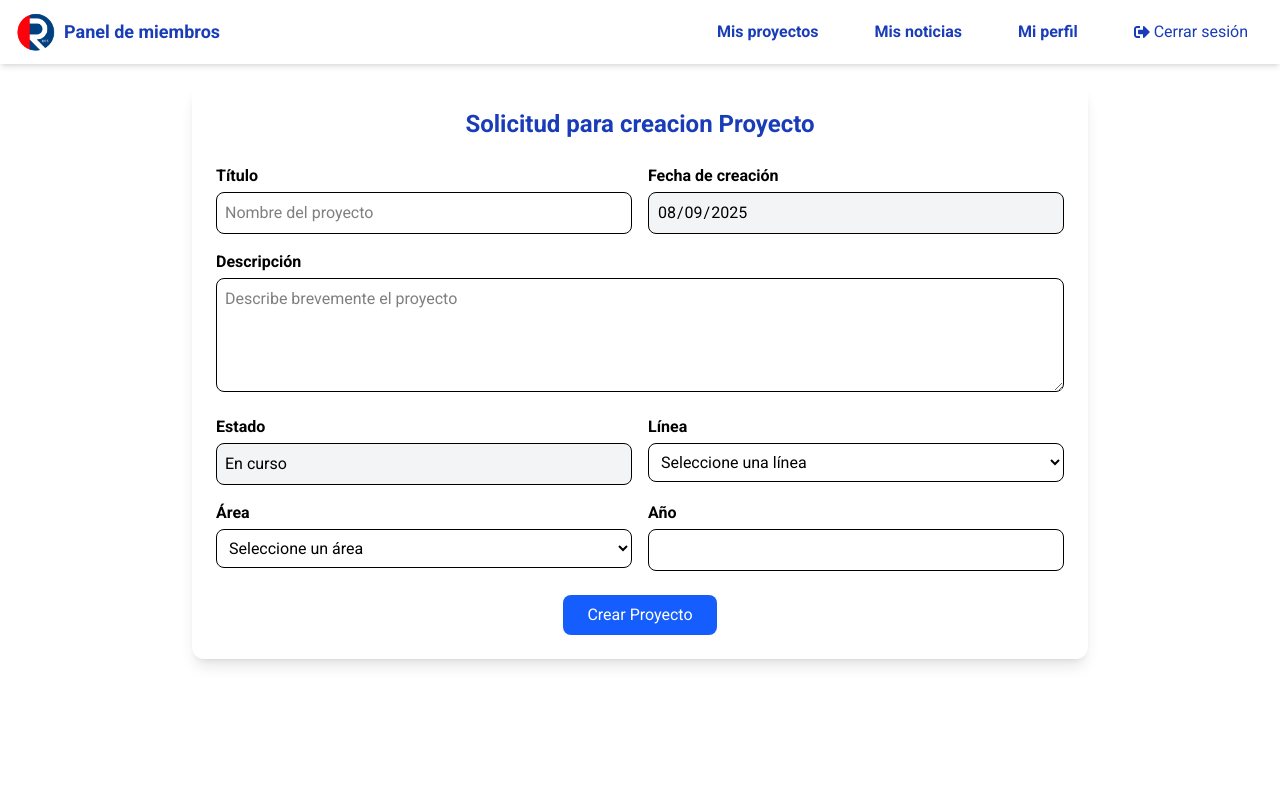
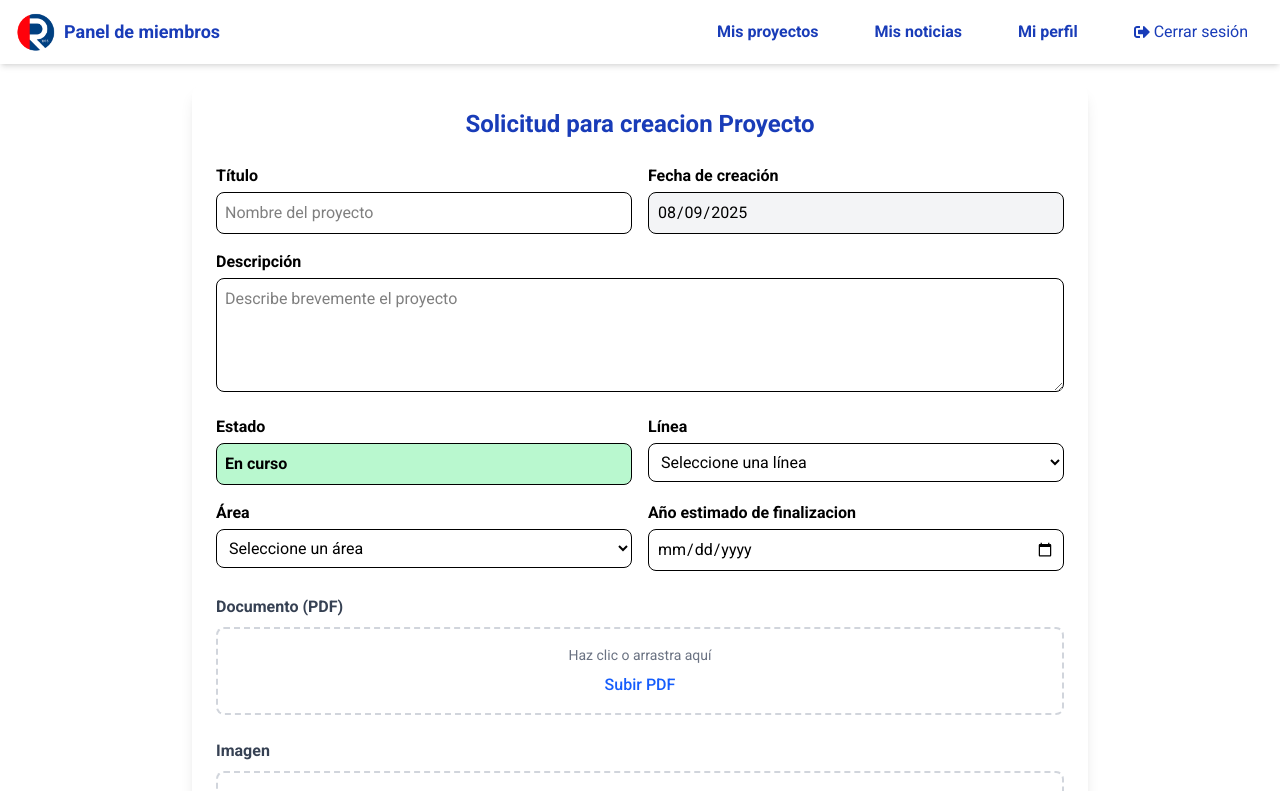
Before and after one commit to LeviTorresx/Semillero-Uniremington, a Next.js app: page /member/create-project in a window 1280 px wide. Shown: the top 791 px of the page. Built offline with nearby package versions, Linux system fonts and the light colour scheme.

Commit message:
changes in project and pages

```diff
--- a/src/app/(pages)/(private)/member/create-project/page.tsx
+++ b/src/app/(pages)/(private)/member/create-project/page.tsx
@@ -4,6 +4,7 @@ import ProjectForm from "@/app/components/projects/ProjectForm";
 import { addProject } from "@/app/store/features/ProjectSlice";
 import { AppDispatch, RootState } from "@/app/store/store";
 import { Project } from "@/app/types/Project";
+import { createSlug } from "@/app/utils/slugname";
 import { ChangeEvent, FormEvent, useState } from "react";
 import { useDispatch, useSelector } from "react-redux";
 
@@ -12,18 +13,24 @@ export default function CreateProjectPage() {
   const userAuth = useSelector((state: RootState) => state.auth.user);
   const dispatch = useDispatch<AppDispatch>();
 
+  // Fecha actual en formato YYYY-MM-DD
+  const today = new Date().toISOString().split("T")[0];
+
   const initialState: Project = {
     id: "",
     area: "",
     description: "",
     indentiferArea: "",
+    leader: userAuth,
     researchers: [userAuth],
     slug: "",
     status: "En curso",
     title: "",
-    year: "",
-    image: "",
-    validate: false,
+    creationDate: today,
+    endDate: "",
+    image: undefined,
+    document: undefined,
+    valid: false,
   };
 
   const [newProject, setNewProject] = useState<Project>(initialState);
@@ -37,11 +44,20 @@ export default function CreateProjectPage() {
 
   const handleSubmit = (e: FormEvent<HTMLFormElement>) => {
     e.preventDefault();
-    setNewProject({
+
+    const slugTag = createSlug(newProject.title);
+
+    // proyecto actualizado
+    const projectWithMeta = {
       ...newProject,
       id: crypto.randomUUID(),
-    });
-    dispatch(addProject(newProject));
+      slug: slugTag,
+    };
+
+    // guardas en redux el proyecto con slug e id
+    dispatch(addProject(projectWithMeta));
+
+    // reseteas el formulario
     setNewProject(initialState);
   };
 
--- a/src/app/(pages)/(private)/member/page.tsx
+++ b/src/app/(pages)/(private)/member/page.tsx
@@ -5,10 +5,11 @@ import { useSelector } from "react-redux";
 import ProjectList from "@/app/components/projects/ProjectList";
 import Link from "next/link";
 import { FaHandPeace } from "react-icons/fa";
+import { selectValidatedProjects } from "@/app/store/selectors/projectSelectors";
 
 export default function MemberDashboard() {
   const userAuth = useSelector((state: RootState) => state.auth.user);
-  const projects = useSelector((state: RootState) => state.projects);
+  const projects = useSelector(selectValidatedProjects);
 
   const userProjects = projects.filter((p) =>
     p.researchers.some((r) => r.id == userAuth.id)
--- a/src/app/components/header/Navbar.tsx
+++ b/src/app/components/header/Navbar.tsx
@@ -116,7 +116,7 @@ const Navbar = () => {
               className="text-white bg-blue-700 text-center px-4 py-2 rounded-md hover:bg-red-600 transition font-semibold"
               onClick={toggleMenu}
             >
-              {userAuth ? "Panel" : "Iniciar Sesión"}
+              {userAuth ? "Panel de miembros" : "Iniciar Sesión"}
             </Link>
           </nav>
         </div>
--- a/src/app/components/projects/ProjectCard.tsx
+++ b/src/app/components/projects/ProjectCard.tsx
@@ -14,14 +14,14 @@ export default function ProjectCard({ project }: ProjectCardProps) {
       <h3 className="text-xl font-bold text-blue-800 mb-2">{project.title}</h3>
       <p className="text-gray-600 mb-3">{project.description}</p>
       <p className="text-sm text-gray-500 mb-2">
-        <strong>Año:</strong> {project.year}
+        <strong>Año:</strong> {project.creationDate}
       </p>
       <p className="text-sm text-gray-500 mb-2">
         <strong>Área:</strong> {project.area}
       </p>
       <p className="text-sm text-gray-500">
-        <strong>Investigadores:</strong>{" "}
-        {project.researchers.map((r) => r.name).join(", ") || "N/A"}
+        <strong>Lider: </strong>
+        {project.leader?.name}
       </p>
       <span
         className={`inline-block mt-3 px-3 py-1 rounded-full text-sm font-semibold ${
--- a/src/app/components/projects/ProjectForm.tsx
+++ b/src/app/components/projects/ProjectForm.tsx
@@ -3,6 +3,7 @@
 import { ChangeEvent, FormEvent } from "react";
 import { Project } from "@/app/types/Project";
 import { ResearchArea } from "@/app/types/ResearchLine";
+import Image from "next/image";
 
 interface ProjectFormProps {
   formData: Project;
@@ -22,9 +23,6 @@ export default function ProjectForm({
   const selectedArea = researchLines.find(
     (area) => area.name === formData.area
   );
-
-  // Fecha actual en formato YYYY-MM-DD
-  const today = new Date().toISOString().split("T")[0];
 
   return (
     <form
@@ -55,7 +53,7 @@ export default function ProjectForm({
           <label className="block font-semibold mb-1">Fecha de creación</label>
           <input
             type="date"
-            value={today}
+            value={formData.creationDate}
             className="w-full border rounded-lg p-2 bg-gray-100"
             readOnly
           />
@@ -77,13 +75,17 @@ export default function ProjectForm({
 
         {/* Estado (fijo en En curso) */}
         <div className="col-span-1">
-          <label className="block font-semibold mb-1">Estado</label>
+          <label className={`block font-semibold mb-1 `}>Estado</label>
           <input
             type="text"
             value="En curso"
             name="status"
             readOnly
-            className="w-full border rounded-lg p-2 bg-gray-100"
+            className={`w-full border rounded-lg p-2 ${
+              formData.status === "En curso"
+                ? "bg-green-200 font-bold"
+                : "text-red-500"
+            }`}
           />
         </div>
 
@@ -128,18 +130,68 @@ export default function ProjectForm({
 
         {/* Año */}
         <div className="col-span-1">
-          <label className="block font-semibold mb-1">Año</label>
+          <label className="block font-semibold mb-1">
+            Año estimado de finalizacion
+          </label>
           <input
-            type="number"
-            name="year"
-            value={formData.year}
+            type="date"
+            name="endDate"
+            value={formData.endDate}
             onChange={onChange}
             className="w-full border rounded-lg p-2"
-            min="2000"
-            max="2100"
             required
           />
         </div>
+      </div>
+
+      {/* Documento PDF */}
+      <div className="col-span-1">
+        <label className="block font-semibold mb-2 text-gray-700">
+          Documento (PDF)
+        </label>
+        <label className="flex flex-col items-center justify-center border-2 border-dashed border-gray-300 rounded-lg p-4 cursor-pointer hover:border-blue-500 transition-colors">
+          <span className="text-gray-500 text-sm mb-2">
+            Haz clic o arrastra aquí
+          </span>
+          <span className="text-blue-600 font-medium">Subir PDF</span>
+          <input
+            type="file"
+            name="document"
+            accept="application/pdf"
+            onChange={onChange}
+            className="hidden"
+          />
+        </label>
+        {formData.document && (
+          <p className="mt-2 text-sm text-green-600">📄 {formData.document}</p>
+        )}
+      </div>
+
+      {/* Imagen */}
+      <div className="col-span-1">
+        <label className="block font-semibold mb-2 text-gray-700">Imagen</label>
+        <label className="flex flex-col items-center justify-center border-2 border-dashed border-gray-300 rounded-lg p-4 cursor-pointer hover:border-blue-500 transition-colors">
+          <span className="text-gray-500 text-sm mb-2">
+            Haz clic o arrastra aquí
+          </span>
+          <span className="text-blue-600 font-medium">Subir Imagen</span>
+          <input
+            type="file"
+            name="image"
+            accept="image/*"
+            onChange={onChange}
+            className="hidden"
+          />
+        </label>
+        {formData.image && (
+          <div className="mt-2">
+            <Image
+              src={URL.createObjectURL(formData.image)}
+              alt="preview"
+              className="w-24 h-24 object-cover rounded-lg shadow-md"
+            />
+          </div>
+        )}
       </div>
 
       {/* Botón */}
--- a/src/app/mocks/data.ts
+++ b/src/app/mocks/data.ts
@@ -46,140 +46,6 @@ export const researchLinesMocks: ResearchArea[] = [
   },
 ];
 
-// Lista de proyectos
-export const projectsMock: Project[] = [
-  // Ingeniería de Sistemas - Inteligencia Artificial
-  {
-    id: "1",
-    title: "Sistema de IA para análisis de datos empresariales",
-    description:
-      "Desarrollo de modelos de machine learning para predecir tendencias de mercado en PYMEs.",
-    researchers: [],
-    status: "En curso",
-    year: 2025,
-    area: "Inteligencia Artificial",
-    indentiferArea: "ai",
-    slug: "sistema-ia-analisis-datos-empresariales",
-  },
-  // Ingeniería de Sistemas - Desarrollo Web
-  {
-    id: "2",
-    title: "Plataforma web para gestión académica",
-    description:
-      "Aplicación responsive para la administración de cursos, calificaciones y asistencia.",
-    researchers: [],
-    status: "Finalizado",
-    year: 2024,
-    area: "Desarrollo Web",
-    indentiferArea: "web-dev",
-    slug: "plataforma-web-gestion-academica",
-  },
-  // Ingeniería de Sistemas - Seguridad informática
-  {
-    id: "3",
-    title: "Sistema de detección de intrusiones en red",
-    description:
-      "Implementación de un IDS basado en análisis de tráfico con inteligencia artificial.",
-    researchers: [],
-    status: "En curso",
-    year: 2025,
-    area: "Seguridad informática",
-    indentiferArea: "cybersec",
-    slug: "sistema-deteccion-intrusiones-red",
-  },
-  // Ingeniería de Sistemas - Transformación Digital
-  {
-    id: "4",
-    title: "Automatización de procesos administrativos",
-    description:
-      "Integración de RPA para reducir tiempos en trámites internos universitarios.",
-    researchers: [],
-    status: "Finalizado",
-    year: 2023,
-    area: "Transformación Digital",
-    indentiferArea: "digital-transformation",
-    slug: "automatizacion-procesos-administrativos",
-  },
-  // Contaduría Pública - Finanzas y gestión pública
-  {
-    id: "5",
-    title: "Optimización de presupuestos municipales",
-    description:
-      "Uso de modelos financieros para mejorar la distribución de recursos públicos.",
-    researchers: [],
-    status: "En curso",
-    year: 2025,
-    area: "Finanzas y gestión pública",
-    indentiferArea: "public-finance",
-    slug: "optimizacion-presupuestos-municipales",
-  },
-  // Contaduría Pública - Auditoría digital
-  {
-    id: "6",
-    title: "Auditoría digital en entes públicos",
-    description:
-      "Implementación de sistemas de control interno con trazabilidad digital.",
-    researchers: [],
-    status: "Finalizado",
-    year: 2024,
-    area: "Auditoría digital",
-    indentiferArea: "digital-audit",
-    slug: "auditoria-digital-entes-publicos",
-  },
-  // Contaduría Pública - NIIF
-  {
-    id: "7",
-    title: "Implementación de NIIF para PYMEs",
-    description:
-      "Adaptación contable de empresas medianas a las Normas Internacionales de Información Financiera.",
-    researchers: [],
-    status: "En curso",
-    year: 2025,
-    area: "NIIF",
-    indentiferArea: "ifrs",
-    slug: "implementacion-niif-pymes",
-  },
-  // Contaduría Pública - Contabilidad y tecnología
-  {
-    id: "8",
-    title: "Contabilidad automatizada en la nube",
-    description:
-      "Desarrollo de un sistema cloud para registrar y analizar operaciones contables en tiempo real.",
-    researchers: [],
-    status: "Finalizado",
-    year: 2024,
-    area: "Contabilidad y tecnología",
-    indentiferArea: "accounting-tech",
-    slug: "contabilidad-automatizada-nube",
-  },
-  // Ingeniería de Sistemas - Inteligencia Artificial
-  {
-    id: "9",
-    title: "Asistente virtual para orientación académica",
-    description:
-      "Chatbot basado en IA para guiar a estudiantes en procesos académicos y administrativos.",
-    researchers: [],
-    status: "En curso",
-    year: 2025,
-    area: "Inteligencia Artificial",
-    indentiferArea: "ai",
-    slug: "asistente-virtual-orientacion-academica",
-  },
-  // Contaduría Pública - Auditoría digital
-  {
-    id: "10",
-    title: "Blockchain para trazabilidad contable",
-    description:
-      "Aplicación de blockchain para garantizar la integridad y transparencia de registros contables.",
-    researchers: [],
-    status: "Finalizado",
-    year: 2023,
-    area: "Auditoría digital",
-    indentiferArea: "digital-audit",
-    slug: "blockchain-trazabilidad-contable",
-  },
-];
-
 // Lista de usuarios
 export const usersMock: User[] = [
   {
@@ -205,6 +71,170 @@ export const usersMock: User[] = [
     email: "carlos@example.com",
     role: "Administrador",
     password: null,
+  },
+];
+
+// Lista de proyectos
+export const projectsMock: Project[] = [
+  // Ingeniería de Sistemas - Inteligencia Artificial
+  {
+    id: "1",
+    title: "Sistema de IA para análisis de datos empresariales",
+    description:
+      "Desarrollo de modelos de machine learning para predecir tendencias de mercado en PYMEs.",
+    leader: usersMock[1],
+    researchers: [usersMock[0], usersMock[1]],
+    status: "En curso",
+    creationDate: "2025",
+    endDate: "2026",
+    area: "Inteligencia Artificial",
+    indentiferArea: "ai",
+    slug: "sistema-ia-analisis-datos-empresariales",
+    valid: true
+  },
+  // Ingeniería de Sistemas - Desarrollo Web
+  {
+    id: "2",
+    title: "Plataforma web para gestión académica",
+    description:
+      "Aplicación responsive para la administración de cursos, calificaciones y asistencia.",
+    leader: usersMock[1],
+    researchers: [usersMock[0], usersMock[1]],
+    status: "Finalizado",
+    creationDate: "2024",
+    endDate: "2024",
+    area: "Desarrollo Web",
+    indentiferArea: "web-dev",
+    slug: "plataforma-web-gestion-academica",
+    valid: true
+  },
+  // Ingeniería de Sistemas - Seguridad informática
+  {
+    id: "3",
+    title: "Sistema de detección de intrusiones en red",
+    description:
+      "Implementación de un IDS basado en análisis de tráfico con inteligencia artificial.",
+    leader: usersMock[0],
+    researchers: [usersMock[0], usersMock[1]],
+    status: "En curso",
+    creationDate: "2025",
+    endDate: "2026",
+    area: "Seguridad informática",
+    indentiferArea: "cybersec",
+    slug: "sistema-deteccion-intrusiones-red",
+    valid: true
+  },
+  // Ingeniería de Sistemas - Transformación Digital
+  {
+    id: "4",
+    title: "Automatización de procesos administrativos",
+    description:
+      "Integración de RPA para reducir tiempos en trámites internos universitarios.",
+    leader: usersMock[0],
+    researchers: [],
+    status: "Finalizado",
+    creationDate: "2023",
+    endDate: "2023",
+    area: "Transformación Digital",
+    indentiferArea: "digital-transformation",
+    slug: "automatizacion-procesos-administrativos",
+    valid: true
+  },
+  // Contaduría Pública - Finanzas y gestión pública
+  {
+    id: "5",
+    title: "Optimización de presupuestos municipales",
+    description:
+      "Uso de modelos financieros para mejorar la distribución de recursos públicos.",
+    leader: usersMock[2],
+    researchers: [],
+    status: "En curso",
+    creationDate: "2025",
+    endDate: "2027",
+    area: "Finanzas y gestión pública",
+    indentiferArea: "public-finance",
+    slug: "optimizacion-presupuestos-municipales",
+    valid: true
+  },
+  // Contaduría Pública - Auditoría digital
+  {
+    id: "6",
+    title: "Auditoría digital en entes públicos",
+    description:
+      "Implementación de sistemas de control interno con trazabilidad digital.",
+    leader: usersMock[2],
+    researchers: [],
+    status: "Finalizado",
+    creationDate: 2023,
+    endDate: "2024",
+    area: "Auditoría digital",
+    indentiferArea: "digital-audit",
+    slug: "auditoria-digital-entes-publicos",
+    valid: true
+  },
+  // Contaduría Pública - NIIF
+  {
+    id: "7",
+    title: "Implementación de NIIF para PYMEs",
+    description:
+      "Adaptación contable de empresas medianas a las Normas Internacionales de Información Financiera.",
+    leader: usersMock[2],
+    researchers: [],
+    status: "En curso",
+    creationDate: "2025",
+    endDate: "2028",
+    area: "NIIF",
+    indentiferArea: "ifrs",
+    slug: "implementacion-niif-pymes",
+    valid: true
+  },
+  // Contaduría Pública - Contabilidad y tecnología
+  {
+    id: "8",
+    title: "Contabilidad automatizada en la nube",
+    description:
+      "Desarrollo de un sistema cloud para registrar y analizar operaciones contables en tiempo real.",
+    leader: usersMock[2],
+    researchers: [],
+    status: "Finalizado",
+    creationDate: "2025",
+    endDate: "2025",
+    area: "Contabilidad y tecnología",
+    indentiferArea: "accounting-tech",
+    slug: "contabilidad-automatizada-nube",
+    valid: true
+  },
+  // Ingeniería de Sistemas - Inteligencia Artificial
+  {
+    id: "9",
+    title: "Asistente virtual para orientación académica",
+    description:
+      "Chatbot basado en IA para guiar a estudiantes en procesos académicos y administrativos.",
+    leader: usersMock[2],
+    researchers: [],
+    status: "En curso",
+    creationDate: "2025",
+    endDate: "2030",
+    area: "Inteligencia Artificial",
+    indentiferArea: "ai",
+    slug: "asistente-virtual-orientacion-academica",
+    valid: true
+  },
+  // Contaduría Pública - Auditoría digital
+  {
+    id: "10",
+    title: "Blockchain para trazabilidad contable",
+    description:
+      "Aplicación de blockchain para garantizar la integridad y transparencia de registros contables.",
+    leader: usersMock[2],
+    researchers: [],
+    status: "Finalizado",
+    creationDate: "2023",
+    endDate: "2023",
+    area: "Auditoría digital",
+    indentiferArea: "digital-audit",
+    slug: "blockchain-trazabilidad-contable",
+    valid: false
   },
 ];
 
@@ -293,11 +323,7 @@ export const newsMock: News[] = [
   },
 ];
 
-// Asignar investigadores a los proyectos (referencia circular)
-projectsMock[0].researchers = [usersMock[0], usersMock[2]];
-projectsMock[1].researchers = [usersMock[0], usersMock[1]];
-projectsMock[2].researchers = [usersMock[2]];
-
+// Asignar investigadores a los proyectos
 newsMock[0].author = [usersMock[1]];
 newsMock[1].author = [usersMock[2]];
 newsMock[2].author = [usersMock[0], usersMock[1]];
--- /dev/null
+++ b/src/app/utils/slugname.ts
@@ -0,0 +1,9 @@
+export const createSlug = (title: string): string => {
+  return title
+    .toLowerCase()
+    .normalize("NFD")
+    .replace(/[\u0300-\u036f]/g, "")
+    .replace(/[^a-z0-9\s-]/g, "")
+    .trim()
+    .replace(/\s+/g, "-");
+};
```
Also changed, not shown: src/app/(pages)/(private)/member/profile/page.tsx (+5 -5 lines), src/app/(pages)/(public)/projects/[slug]/page.tsx (+21 -3 lines), src/app/components/projects/ProjectPageContent.tsx (+5 -3 lines), src/app/store/selectors/projectSelectors.ts (added, +7 -0 lines), src/app/types/Project.ts (+6 -3 lines).
